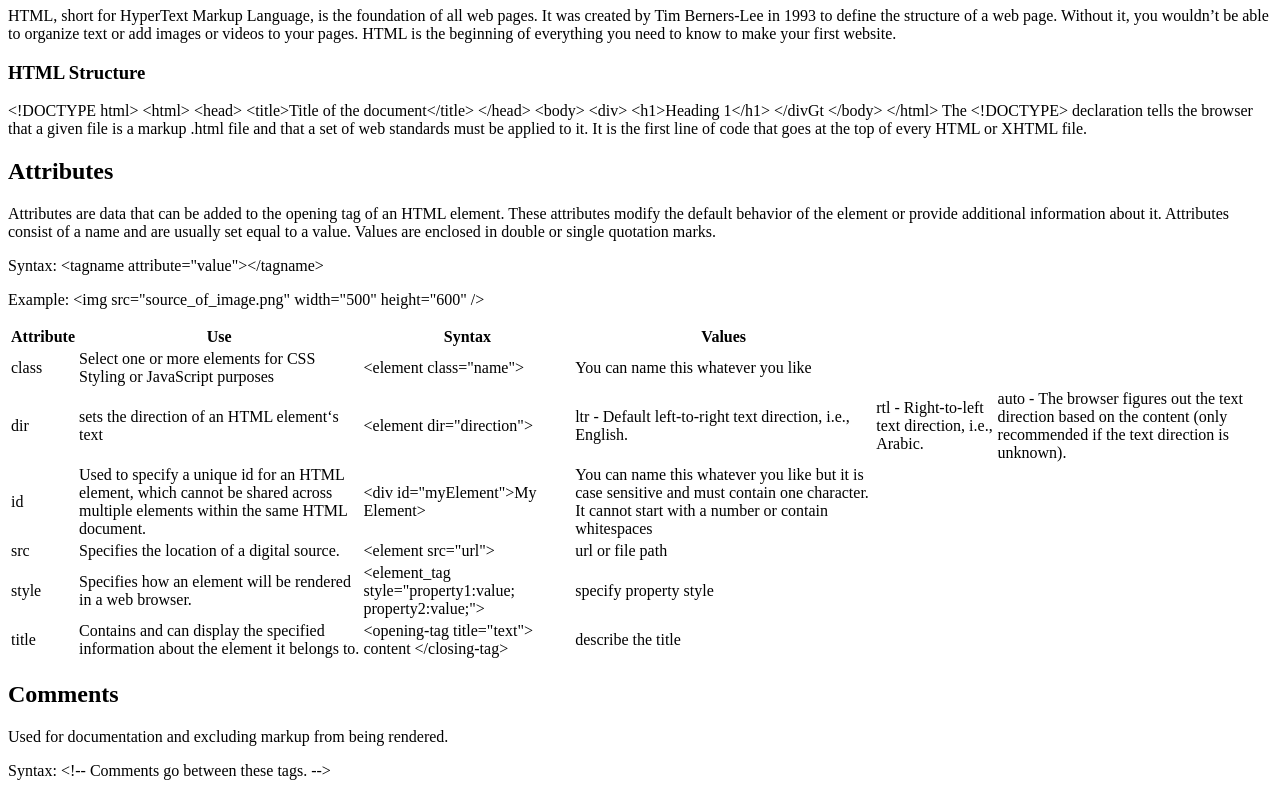
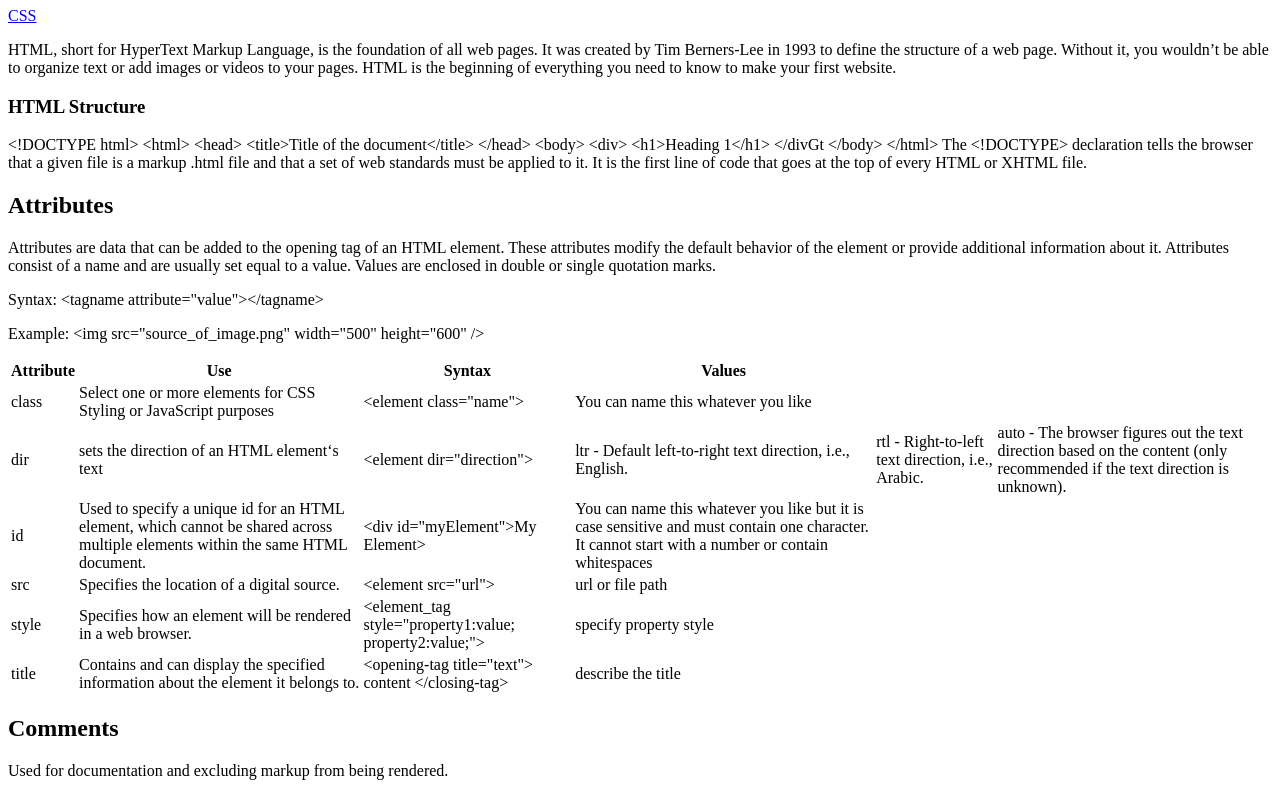
Before and after one commit to TJVanny/Project-Custom-HTML-CSS-Cheat-Sheet-Creation, a plain HTML site: page index.html in a window 1280 px wide. Shown: the part 73-863 px from the top of the page. Drawn offline with Linux system fonts and the light colour scheme.

Commit message:
Update index.html

```diff
--- a/index.html
+++ b/index.html
@@ -2,10 +2,10 @@
 <html>
   <head>
     <title>HTML Cheat Sheet</title>
-    <link href="./css.html">
   </head>
   <body>
 <h1>HTML</h1>
+<a href="./css.html">CSS</a>
     <p>HTML, short for HyperText Markup Language, is the foundation of all web pages. It was created by Tim Berners-Lee in 1993 to define the structure of a web page. Without it, you wouldn’t be able to organize text or add images or videos to your pages. HTML is the beginning of everything you need to know to make your first website.</p>
 <h3>HTML Structure</h3>
     <p>
```
